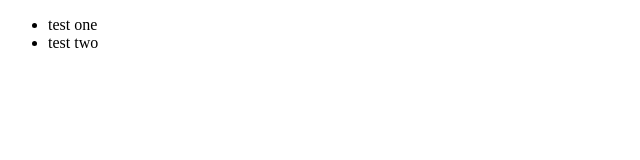
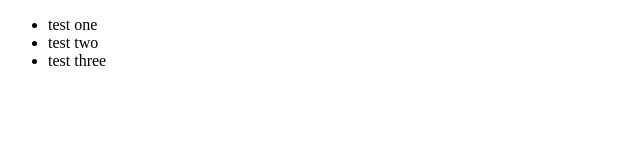
Before and after one commit to shatko/grand-git, a plain HTML site: page index.html in a window 1280 px wide. Shown: the full height of the page, 0-640 px from the left. Drawn offline with Linux system fonts and the light colour scheme.

Commit message:
feat: Adds a new li element

```diff
--- a/index.html
+++ b/index.html
@@ -8,6 +8,7 @@
     <ul>
       <li>test one</li>
       <li>test two</li>
+      <li>test three</li>
     </ul>
   </body>
 </html>
```
